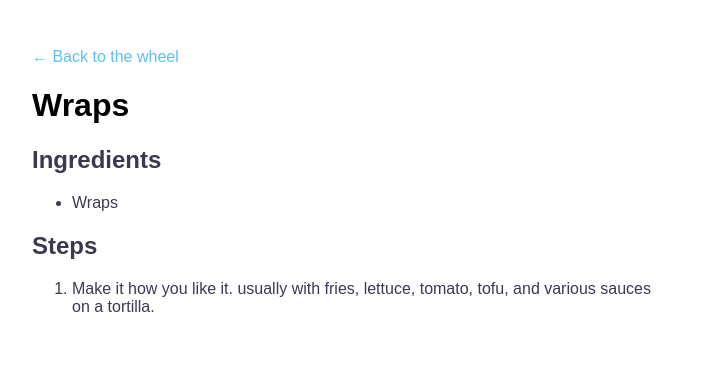
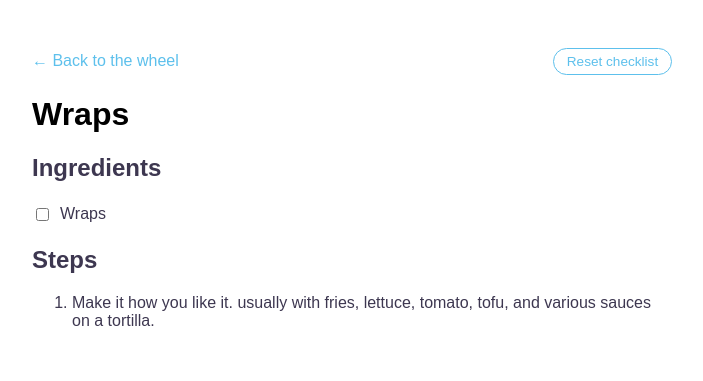
Before and after one commit to EmilyPerry0/WhatsForDinner, an Eleventy site: page src/recipes/wraps.md in a window 1280 px wide. Shown: the whole page, without its empty margins (288-991 px from the left). Built offline with nearby package versions, Linux system fonts and the light colour scheme; Eleventy itself is replaced by a stand-in of ours; files that its build step writes are made by us from their sources.

Commit message:
Add checkable ingredients that persist until reset
Each ingredient becomes a checkbox, kept per recipe in localStorage so it
survives navigating to the wheel and back, the back button, and closing the tab.
A reset button at the top of the page clears that recipe's list.

The same ingredient ticks off everywhere it appears, whatever the amount beside
it, which is what the recipes need: tofu-tacos lists soy sauce at 2 Tbsp and
1/2 Tbsp, cumin three times at two amounts, garlic as 3 cloves and 2 cloves, and
salt as both "salt" and "salt to taste". So state is keyed by ingredient name
with the quantity and unit stripped, not by position, and every box sharing a
name is redrawn together.

That normalising is a heuristic, and it's the part most likely to break quietly,
so it lives on its own in src/ingredient-key.mjs with a test suite pinning both
the groupings the recipes rely on and the pairs that must stay apart -- wrongly
linking two ingredients is worse than wrongly separating them. It deliberately
leaves "400g firm tofu" distinct from "1 Block Tofu" for the same reason.

This is the project's first test suite. It uses node:test, so no new dependency,
and runs from a pre-commit hook on every commit rather than only when the
relevant files change.

A heading counts as an ingredients heading if it contains "ingredient" at all,
so the four sections of tofu-tacos are all picked up. localStorage access is
wrapped, since it throws in private mode; the checkboxes then simply stop
persisting rather than taking the page down.

Co-Authored-By: Claude Opus 5 <noreply@anthropic.com>

```diff
--- a/eslint.config.mjs
+++ b/eslint.config.mjs
@@ -5,4 +5,5 @@ import { defineConfig } from "eslint/config";
 export default defineConfig([
   { files: ["src/**/*.{js,mjs,cjs}"], plugins: { js }, extends: ["js/recommended"], languageOptions: { globals: globals.browser } },
   { files: [".eleventy.js"], plugins: { js }, extends: ["js/recommended"], languageOptions: { globals: globals.node } },
+  { files: ["test/**/*.{js,mjs,cjs}"], plugins: { js }, extends: ["js/recommended"], languageOptions: { globals: globals.node } },
 ]);
--- a/package.json
+++ b/package.json
@@ -18,7 +18,7 @@
     "clean": "rm -rf dist",
     "build": "npm run clean && eleventy",
     "serve": "npm run clean && eleventy --serve",
-    "test": "echo \"Error: no test specified\" && exit 1"
+    "test": "node --test test/"
   },
   "devDependencies": {
     "@11ty/eleventy": "^3.1.6",
--- a/src/_includes/recipe-layout.njk
+++ b/src/_includes/recipe-layout.njk
@@ -9,9 +9,17 @@
 
   <body>
     <main class="recipe">
-      <p><a href="{{ '/' | url }}" class="back_link">&larr; Back to the wheel</a></p>
+      <p class="recipe_top">
+        <a href="{{ '/' | url }}" class="back_link">&larr; Back to the wheel</a>
+        <!-- Unhidden by recipe.mjs, so it never shows as a dead control on a
+             page with no ingredients or when scripts don't run. -->
+        <button type="button" id="reset_ingredients" class="reset_button" hidden>
+          Reset checklist
+        </button>
+      </p>
       <h1>{{ title }}</h1>
       {{ content | safe }}
     </main>
+    <script type="module" src="{{ '/recipe.mjs' | url }}"></script>
   </body>
 </html>
--- /dev/null
+++ b/src/ingredient-key.mjs
@@ -0,0 +1,85 @@
+// Reduces an ingredient line to just the ingredient's name, so the same thing
+// checks off together wherever it appears in a recipe and whatever the amount:
+// "2 Tbsp soy sauce" and "½ Tbsp soy sauce" both come back as "soy sauce".
+//
+// This is a heuristic. It deliberately leaves differently-specified things apart
+// ("400g firm tofu" stays distinct from "1 Block Tofu"), on the grounds that
+// wrongly linking two ingredients is worse than wrongly separating them.
+
+// Words that measure an ingredient rather than name it.
+const UNITS = new Set([
+  "g",
+  "kg",
+  "mg",
+  "ml",
+  "l",
+  "oz",
+  "lb",
+  "lbs",
+  "tsp",
+  "tsps",
+  "teaspoon",
+  "teaspoons",
+  "tbsp",
+  "tbsps",
+  "tablespoon",
+  "tablespoons",
+  "cup",
+  "cups",
+  "clove",
+  "cloves",
+  "sprig",
+  "sprigs",
+  "can",
+  "cans",
+  "block",
+  "blocks",
+  "bunch",
+  "bunches",
+  "pinch",
+  "pinches",
+  "slice",
+  "slices",
+  "piece",
+  "pieces",
+  "small",
+  "large",
+  "medium",
+]);
+
+// Words that introduce a quantity without being one.
+const LEADING_FILLER = new Set(["a", "an", "of"]);
+
+// Digits, decimals, ranges, and the vulgar fractions the build renders — by the
+// time this runs "1/2" is already "½", so matching ASCII slashes isn't enough.
+const QUANTITY = /^[\d.,\-–—/½⅓⅔¼¾⅕⅖⅗⅘⅙⅚⅐⅛⅜⅝⅞]+$/u;
+
+// A quantity with the unit stuck to it: "400g", "15oz".
+const QUANTITY_WITH_UNIT = /^([\d.,\-–—/½⅓⅔¼¾⅕⅖⅗⅘⅙⅚⅐⅛⅜⅝⅞]+)([a-z]+)$/u;
+
+function isQuantityOrUnit(token) {
+  if (QUANTITY.test(token)) return true;
+  if (UNITS.has(token)) return true;
+  if (LEADING_FILLER.has(token)) return true;
+
+  const withUnit = QUANTITY_WITH_UNIT.exec(token);
+  return withUnit !== null && UNITS.has(withUnit[2]);
+}
+
+export function ingredientKey(text) {
+  let s = String(text).toLowerCase();
+
+  s = s.split(",")[0]; // "garlic, pressed" -> "garlic"
+  s = s.replace(/\([^)]*\)/gu, " "); // "cup (80ml) juice" -> "cup   juice"
+  s = s.replace(/\bto taste\b/gu, " "); // "salt to taste" -> "salt"
+
+  const tokens = s.split(/\s+/u).filter(Boolean);
+
+  let i = 0;
+  while (i < tokens.length && isQuantityOrUnit(tokens[i])) i++;
+
+  // If the line is nothing but quantities, it has no name to key on; fall back to
+  // the whole line so such an item at least stays distinct from everything else.
+  const name = tokens.slice(i).join(" ").trim();
+  return name || tokens.join(" ").trim();
+}
--- /dev/null
+++ b/src/recipe.mjs
@@ -0,0 +1,111 @@
+import { ingredientKey } from "./ingredient-key.mjs";
+
+// Checked ingredients are stored per recipe, keyed by the page's own path, and
+// held as ingredient *names* rather than positions — that's what makes the same
+// ingredient tick off everywhere it appears, whatever the amount beside it.
+const STORAGE_KEY = `ingredients:${location.pathname}`;
+
+// localStorage throws in private mode. Persistence is a nicety here, so lose it
+// quietly rather than taking the page down with it.
+function loadChecked() {
+  try {
+    const raw = localStorage.getItem(STORAGE_KEY);
+    return new Set(raw ? JSON.parse(raw) : []);
+  } catch {
+    return new Set();
+  }
+}
+
+function saveChecked(checked) {
+  try {
+    localStorage.setItem(STORAGE_KEY, JSON.stringify([...checked]));
+  } catch {
+    // no persistence available; the checkboxes still work for this visit
+  }
+}
+
+// Every <ul> that follows a heading naming ingredients. Walking forward rather
+// than assuming the list is the very next node lets a section carry a note first,
+// and stopping at the next heading keeps one section from swallowing another.
+function ingredientLists() {
+  const lists = [];
+  const headings = document.querySelectorAll(
+    ".recipe h2, .recipe h3, .recipe h4, .recipe h5, .recipe h6",
+  );
+
+  for (const heading of headings) {
+    if (!/ingredient/i.test(heading.textContent)) continue;
+
+    for (let el = heading.nextElementSibling; el; el = el.nextElementSibling) {
+      if (/^H[1-6]$/.test(el.tagName)) break;
+      if (el.tagName === "UL") {
+        lists.push(el);
+        break;
+      }
+    }
+  }
+  return lists;
+}
+
+function makeCheckboxes() {
+  const items = [];
+
+  for (const list of ingredientLists()) {
+    list.classList.add("ingredient_list");
+
+    for (const li of list.querySelectorAll(":scope > li")) {
+      const label = document.createElement("label");
+      const box = document.createElement("input");
+      box.type = "checkbox";
+
+      const text = document.createElement("span");
+      // Move the rendered markup across rather than reading textContent, so the
+      // fractions and any inline formatting the build produced survive.
+      while (li.firstChild) text.append(li.firstChild);
+
+      label.append(box, text);
+      li.append(label);
+      items.push({ li, box, key: ingredientKey(text.textContent) });
+    }
+  }
+  return items;
+}
+
+function init() {
+  const items = makeCheckboxes();
+  if (!items.length) return;
+
+  const checked = loadChecked();
+
+  // One ingredient can appear several times in a recipe, so state lives on the
+  // name and every box sharing it is redrawn together.
+  const render = () => {
+    for (const item of items) {
+      item.box.checked = checked.has(item.key);
+      item.li.classList.toggle("is_checked", item.box.checked);
+    }
+  };
+
+  for (const item of items) {
+    item.box.addEventListener("change", () => {
+      if (item.box.checked) checked.add(item.key);
+      else checked.delete(item.key);
+      saveChecked(checked);
+      render();
+    });
+  }
+
+  const reset = document.querySelector("#reset_ingredients");
+  if (reset) {
+    reset.hidden = false;
+    reset.addEventListener("click", () => {
+      checked.clear();
+      saveChecked(checked);
+      render();
+    });
+  }
+
+  render();
+}
+
+init();
--- a/src/styles.css
+++ b/src/styles.css
@@ -96,6 +96,56 @@ body {
   color: #5dc0ec;
 }
 
+.recipe_top {
+  display: flex;
+  align-items: center;
+  justify-content: space-between;
+  gap: 1rem;
+}
+
+.reset_button {
+  background: none;
+  border: 1px solid #5dc0ec;
+  border-radius: 999px;
+  color: #5dc0ec;
+  padding: 0.3rem 0.8rem;
+  font: inherit;
+  font-size: 0.85rem;
+  cursor: pointer;
+}
+
+.reset_button:hover {
+  background: #5dc0ec;
+  color: #ffffff;
+}
+
+/* The checkbox stands in for the bullet. */
+.ingredient_list {
+  list-style: none;
+  padding-left: 0;
+}
+
+.ingredient_list label {
+  display: flex;
+  align-items: baseline;
+  gap: 0.5rem;
+  cursor: pointer;
+  padding: 0.15rem 0;
+}
+
+.ingredient_list input {
+  accent-color: #f57ac5;
+  /* Keep the box on the first line of a long, wrapping ingredient. */
+  flex: none;
+  align-self: center;
+}
+
+.ingredient_list .is_checked,
+.ingredient_list li.is_checked {
+  color: #9a94ad;
+  text-decoration: line-through;
+}
+
 .back_link {
   color: #5dc0ec;
   text-decoration: none;
```
Also changed, not shown: test/ingredient-key.test.mjs (added, +88 -0 lines), .eleventy.js, .pre-commit-config.yaml.
